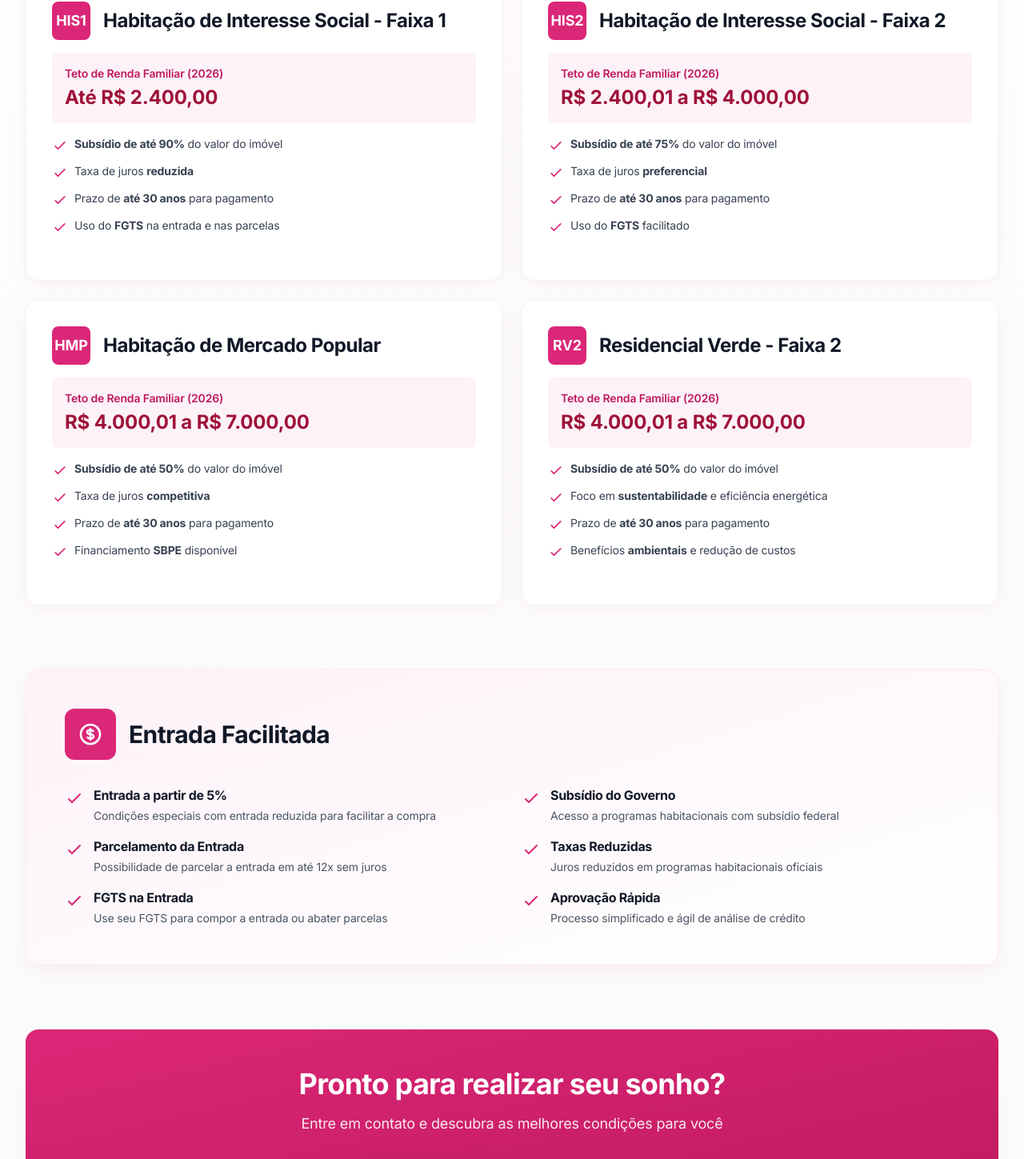
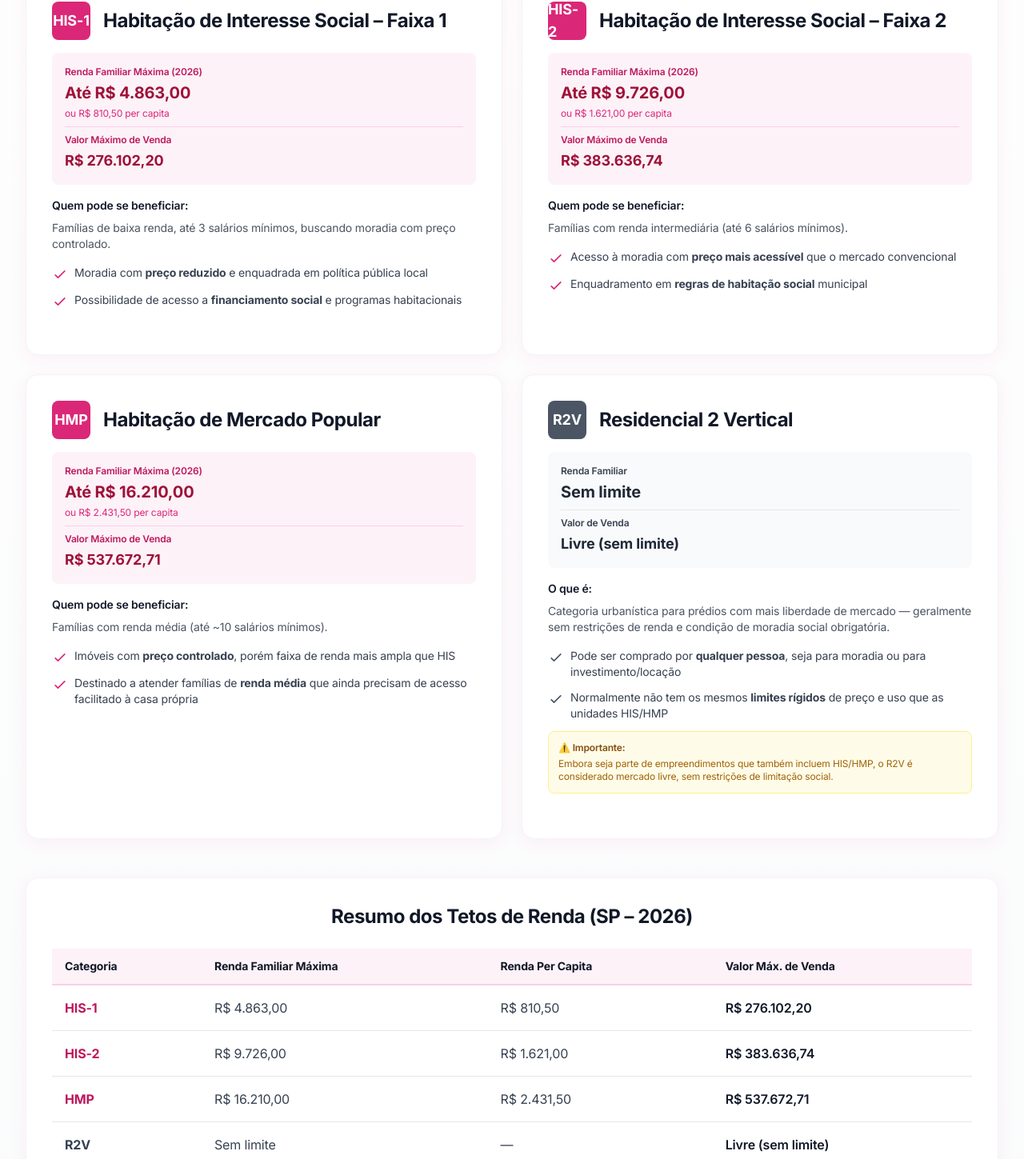
Before and after one commit to PedroVazN/Cikai, a React (Vite) app: page /como-comprar in a window 1280 px wide. Shown: the part 993-2442 px from the top of the page at 80% size. Built offline with nearby package versions, Linux system fonts and the light colour scheme; no server answers.

Commit message:
feat: Atualiza informacoes dos programas habitacionais com valores corretos de 2026

```diff
--- a/src/pages/ComoComprar.jsx
+++ b/src/pages/ComoComprar.jsx
@@ -110,19 +110,31 @@ function ComoComprar() {
           </div>
 
           <div className="grid md:grid-cols-2 gap-6 mb-12">
-            {/* HIS1 - Habitação de Interesse Social Faixa 1 */}
+            {/* HIS-1 - Habitação de Interesse Social Faixa 1 */}
             <div className="bg-white rounded-2xl p-8 shadow-elegant border border-gray-100 hover:shadow-elegant-lg transition-all duration-300">
               <div className="flex items-center gap-4 mb-4">
                 <div className="w-12 h-12 bg-primary-600 rounded-lg flex items-center justify-center text-white font-bold text-lg">
-                  HIS1
+                  HIS-1
                 </div>
-                <h3 className="text-2xl font-bold text-gray-900">Habitação de Interesse Social - Faixa 1</h3>
+                <h3 className="text-2xl font-bold text-gray-900">Habitação de Interesse Social – Faixa 1</h3>
               </div>
 
               <div className="space-y-4 mb-6">
-                <div className="p-4 bg-primary-50 rounded-lg">
-                  <p className="text-sm font-semibold text-primary-700 mb-1">Teto de Renda Familiar (2026)</p>
-                  <p className="text-2xl font-bold text-primary-800">Até R$ 2.400,00</p>
+                <div className="p-4 bg-primary-50 rounded-lg space-y-2">
+                  <div>
+                    <p className="text-xs font-semibold text-primary-700 mb-1">Renda Familiar Máxima (2026)</p>
+                    <p className="text-xl font-bold text-primary-800">Até R$ 4.863,00</p>
+                    <p className="text-xs text-primary-600 mt-1">ou R$ 810,50 per capita</p>
+                  </div>
+                  <div className="pt-2 border-t border-primary-200">
+                    <p className="text-xs font-semibold text-primary-700 mb-1">Valor Máximo de Venda</p>
+                    <p className="text-lg font-bold text-primary-800">R$ 276.102,20</p>
+                  </div>
+                </div>
+
+                <div className="space-y-2 mb-4">
+                  <p className="text-sm font-semibold text-gray-900">Quem pode se beneficiar:</p>
+                  <p className="text-sm text-gray-600">Famílias de baixa renda, até 3 salários mínimos, buscando moradia com preço controlado.</p>
                 </div>
 
                 <div className="space-y-3">
@@ -130,43 +142,43 @@ function ComoComprar() {
                     <svg className="w-5 h-5 text-primary-600 mt-0.5 flex-shrink-0" fill="none" stroke="currentColor" viewBox="0 0 24 24">
                       <path strokeLinecap="round" strokeLinejoin="round" strokeWidth={2} d="M5 13l4 4L19 7" />
                     </svg>
-                    <p className="text-gray-700 text-sm"><strong>Subsídio de até 90%</strong> do valor do imóvel</p>
+                    <p className="text-gray-700 text-sm">Moradia com <strong>preço reduzido</strong> e enquadrada em política pública local</p>
                   </div>
                   <div className="flex items-start gap-2">
                     <svg className="w-5 h-5 text-primary-600 mt-0.5 flex-shrink-0" fill="none" stroke="currentColor" viewBox="0 0 24 24">
                       <path strokeLinecap="round" strokeLinejoin="round" strokeWidth={2} d="M5 13l4 4L19 7" />
                     </svg>
-                    <p className="text-gray-700 text-sm">Taxa de juros <strong>reduzida</strong></p>
-                  </div>
-                  <div className="flex items-start gap-2">
-                    <svg className="w-5 h-5 text-primary-600 mt-0.5 flex-shrink-0" fill="none" stroke="currentColor" viewBox="0 0 24 24">
-                      <path strokeLinecap="round" strokeLinejoin="round" strokeWidth={2} d="M5 13l4 4L19 7" />
-                    </svg>
-                    <p className="text-gray-700 text-sm">Prazo de <strong>até 30 anos</strong> para pagamento</p>
-                  </div>
-                  <div className="flex items-start gap-2">
-                    <svg className="w-5 h-5 text-primary-600 mt-0.5 flex-shrink-0" fill="none" stroke="currentColor" viewBox="0 0 24 24">
-                      <path strokeLinecap="round" strokeLinejoin="round" strokeWidth={2} d="M5 13l4 4L19 7" />
-                    </svg>
-                    <p className="text-gray-700 text-sm">Uso do <strong>FGTS</strong> na entrada e nas parcelas</p>
+                    <p className="text-gray-700 text-sm">Possibilidade de acesso a <strong>financiamento social</strong> e programas habitacionais</p>
                   </div>
                 </div>
               </div>
             </div>
 
-            {/* HIS2 - Habitação de Interesse Social Faixa 2 */}
+            {/* HIS-2 - Habitação de Interesse Social Faixa 2 */}
             <div className="bg-white rounded-2xl p-8 shadow-elegant border border-gray-100 hover:shadow-elegant-lg transition-all duration-300">
               <div className="flex items-center gap-4 mb-4">
                 <div className="w-12 h-12 bg-primary-600 rounded-lg flex items-center justify-center text-white font-bold text-lg">
-                  HIS2
+                  HIS-2
                 </div>
-                <h3 className="text-2xl font-bold text-gray-900">Habitação de Interesse Social - Faixa 2</h3>
+                <h3 className="text-2xl font-bold text-gray-900">Habitação de Interesse Social – Faixa 2</h3>
               </div>
 
               <div className="space-y-4 mb-6">
-                <div className="p-4 bg-primary-50 rounded-lg">
-                  <p className="text-sm font-semibold text-primary-700 mb-1">Teto de Renda Familiar (2026)</p>
-                  <p className="text-2xl font-bold text-primary-800">R$ 2.400,01 a R$ 4.000,00</p>
+                <div className="p-4 bg-primary-50 rounded-lg space-y-2">
+                  <div>
+                    <p className="text-xs font-semibold text-primary-700 mb-1">Renda Familiar Máxima (2026)</p>
+                    <p className="text-xl font-bold text-primary-800">Até R$ 9.726,00</p>
+                    <p className="text-xs text-primary-600 mt-1">ou R$ 1.621,00 per capita</p>
+                  </div>
+                  <div className="pt-2 border-t border-primary-200">
+                    <p className="text-xs font-semibold text-primary-700 mb-1">Valor Máximo de Venda</p>
+                    <p className="text-lg font-bold text-primary-800">R$ 383.636,74</p>
+                  </div>
+                </div>
+
+                <div className="space-y-2 mb-4">
+                  <p className="text-sm font-semibold text-gray-900">Quem pode se beneficiar:</p>
+                  <p className="text-sm text-gray-600">Famílias com renda intermediária (até 6 salários mínimos).</p>
                 </div>
 
                 <div className="space-y-3">
@@ -174,25 +186,13 @@ function ComoComprar() {
                     <svg className="w-5 h-5 text-primary-600 mt-0.5 flex-shrink-0" fill="none" stroke="currentColor" viewBox="0 0 24 24">
                       <path strokeLinecap="round" strokeLinejoin="round" strokeWidth={2} d="M5 13l4 4L19 7" />
                     </svg>
-                    <p className="text-gray-700 text-sm"><strong>Subsídio de até 75%</strong> do valor do imóvel</p>
+                    <p className="text-gray-700 text-sm">Acesso à moradia com <strong>preço mais acessível</strong> que o mercado convencional</p>
                   </div>
                   <div className="flex items-start gap-2">
                     <svg className="w-5 h-5 text-primary-600 mt-0.5 flex-shrink-0" fill="none" stroke="currentColor" viewBox="0 0 24 24">
                       <path strokeLinecap="round" strokeLinejoin="round" strokeWidth={2} d="M5 13l4 4L19 7" />
                     </svg>
-                    <p className="text-gray-700 text-sm">Taxa de juros <strong>preferencial</strong></p>
-                  </div>
-                  <div className="flex items-start gap-2">
-                    <svg className="w-5 h-5 text-primary-600 mt-0.5 flex-shrink-0" fill="none" stroke="currentColor" viewBox="0 0 24 24">
-                      <path strokeLinecap="round" strokeLinejoin="round" strokeWidth={2} d="M5 13l4 4L19 7" />
-                    </svg>
-                    <p className="text-gray-700 text-sm">Prazo de <strong>até 30 anos</strong> para pagamento</p>
-                  </div>
-                  <div className="flex items-start gap-2">
-                    <svg className="w-5 h-5 text-primary-600 mt-0.5 flex-shrink-0" fill="none" stroke="currentColor" viewBox="0 0 24 24">
-                      <path strokeLinecap="round" strokeLinejoin="round" strokeWidth={2} d="M5 13l4 4L19 7" />
-                    </svg>
-                    <p className="text-gray-700 text-sm">Uso do <strong>FGTS</strong> facilitado</p>
+                    <p className="text-gray-700 text-sm">Enquadramento em <strong>regras de habitação social</strong> municipal</p>
                   </div>
                 </div>
               </div>
@@ -208,9 +208,21 @@ function ComoComprar() {
               </div>
 
               <div className="space-y-4 mb-6">
-                <div className="p-4 bg-primary-50 rounded-lg">
-                  <p className="text-sm font-semibold text-primary-700 mb-1">Teto de Renda Familiar (2026)</p>
-                  <p className="text-2xl font-bold text-primary-800">R$ 4.000,01 a R$ 7.000,00</p>
+                <div className="p-4 bg-primary-50 rounded-lg space-y-2">
+                  <div>
+                    <p className="text-xs font-semibold text-primary-700 mb-1">Renda Familiar Máxima (2026)</p>
+                    <p className="text-xl font-bold text-primary-800">Até R$ 16.210,00</p>
+                    <p className="text-xs text-primary-600 mt-1">ou R$ 2.431,50 per capita</p>
+                  </div>
+                  <div className="pt-2 border-t border-primary-200">
+                    <p className="text-xs font-semibold text-primary-700 mb-1">Valor Máximo de Venda</p>
+                    <p className="text-lg font-bold text-primary-800">R$ 537.672,71</p>
+                  </div>
+                </div>
+
+                <div className="space-y-2 mb-4">
+                  <p className="text-sm font-semibold text-gray-900">Quem pode se beneficiar:</p>
+                  <p className="text-sm text-gray-600">Famílias com renda média (até ~10 salários mínimos).</p>
                 </div>
 
                 <div className="space-y-3">
@@ -218,72 +230,106 @@ function ComoComprar() {
                     <svg className="w-5 h-5 text-primary-600 mt-0.5 flex-shrink-0" fill="none" stroke="currentColor" viewBox="0 0 24 24">
                       <path strokeLinecap="round" strokeLinejoin="round" strokeWidth={2} d="M5 13l4 4L19 7" />
                     </svg>
-                    <p className="text-gray-700 text-sm"><strong>Subsídio de até 50%</strong> do valor do imóvel</p>
+                    <p className="text-gray-700 text-sm">Imóveis com <strong>preço controlado</strong>, porém faixa de renda mais ampla que HIS</p>
                   </div>
                   <div className="flex items-start gap-2">
                     <svg className="w-5 h-5 text-primary-600 mt-0.5 flex-shrink-0" fill="none" stroke="currentColor" viewBox="0 0 24 24">
                       <path strokeLinecap="round" strokeLinejoin="round" strokeWidth={2} d="M5 13l4 4L19 7" />
                     </svg>
-                    <p className="text-gray-700 text-sm">Taxa de juros <strong>competitiva</strong></p>
-                  </div>
-                  <div className="flex items-start gap-2">
-                    <svg className="w-5 h-5 text-primary-600 mt-0.5 flex-shrink-0" fill="none" stroke="currentColor" viewBox="0 0 24 24">
-                      <path strokeLinecap="round" strokeLinejoin="round" strokeWidth={2} d="M5 13l4 4L19 7" />
-                    </svg>
-                    <p className="text-gray-700 text-sm">Prazo de <strong>até 30 anos</strong> para pagamento</p>
-                  </div>
-                  <div className="flex items-start gap-2">
-                    <svg className="w-5 h-5 text-primary-600 mt-0.5 flex-shrink-0" fill="none" stroke="currentColor" viewBox="0 0 24 24">
-                      <path strokeLinecap="round" strokeLinejoin="round" strokeWidth={2} d="M5 13l4 4L19 7" />
-                    </svg>
-                    <p className="text-gray-700 text-sm">Financiamento <strong>SBPE</strong> disponível</p>
+                    <p className="text-gray-700 text-sm">Destinado a atender famílias de <strong>renda média</strong> que ainda precisam de acesso facilitado à casa própria</p>
                   </div>
                 </div>
               </div>
             </div>
 
-            {/* RV2 - Residencial Verde Faixa 2 */}
+            {/* R2V - Residencial 2 Vertical */}
             <div className="bg-white rounded-2xl p-8 shadow-elegant border border-gray-100 hover:shadow-elegant-lg transition-all duration-300">
               <div className="flex items-center gap-4 mb-4">
-                <div className="w-12 h-12 bg-primary-600 rounded-lg flex items-center justify-center text-white font-bold text-lg">
-                  RV2
+                <div className="w-12 h-12 bg-gray-600 rounded-lg flex items-center justify-center text-white font-bold text-lg">
+                  R2V
                 </div>
-                <h3 className="text-2xl font-bold text-gray-900">Residencial Verde - Faixa 2</h3>
+                <h3 className="text-2xl font-bold text-gray-900">Residencial 2 Vertical</h3>
               </div>
 
               <div className="space-y-4 mb-6">
-                <div className="p-4 bg-primary-50 rounded-lg">
-                  <p className="text-sm font-semibold text-primary-700 mb-1">Teto de Renda Familiar (2026)</p>
-                  <p className="text-2xl font-bold text-primary-800">R$ 4.000,01 a R$ 7.000,00</p>
+                <div className="p-4 bg-gray-50 rounded-lg space-y-2">
+                  <div>
+                    <p className="text-xs font-semibold text-gray-700 mb-1">Renda Familiar</p>
+                    <p className="text-xl font-bold text-gray-800">Sem limite</p>
+                  </div>
+                  <div className="pt-2 border-t border-gray-200">
+                    <p className="text-xs font-semibold text-gray-700 mb-1">Valor de Venda</p>
+                    <p className="text-lg font-bold text-gray-800">Livre (sem limite)</p>
+                  </div>
+                </div>
+
+                <div className="space-y-2 mb-4">
+                  <p className="text-sm font-semibold text-gray-900">O que é:</p>
+                  <p className="text-sm text-gray-600">Categoria urbanística para prédios com mais liberdade de mercado — geralmente sem restrições de renda e condição de moradia social obrigatória.</p>
                 </div>
 
                 <div className="space-y-3">
                   <div className="flex items-start gap-2">
-                    <svg className="w-5 h-5 text-primary-600 mt-0.5 flex-shrink-0" fill="none" stroke="currentColor" viewBox="0 0 24 24">
+                    <svg className="w-5 h-5 text-gray-600 mt-0.5 flex-shrink-0" fill="none" stroke="currentColor" viewBox="0 0 24 24">
                       <path strokeLinecap="round" strokeLinejoin="round" strokeWidth={2} d="M5 13l4 4L19 7" />
                     </svg>
-                    <p className="text-gray-700 text-sm"><strong>Subsídio de até 50%</strong> do valor do imóvel</p>
+                    <p className="text-gray-700 text-sm">Pode ser comprado por <strong>qualquer pessoa</strong>, seja para moradia ou para investimento/locação</p>
                   </div>
                   <div className="flex items-start gap-2">
-                    <svg className="w-5 h-5 text-primary-600 mt-0.5 flex-shrink-0" fill="none" stroke="currentColor" viewBox="0 0 24 24">
+                    <svg className="w-5 h-5 text-gray-600 mt-0.5 flex-shrink-0" fill="none" stroke="currentColor" viewBox="0 0 24 24">
                       <path strokeLinecap="round" strokeLinejoin="round" strokeWidth={2} d="M5 13l4 4L19 7" />
                     </svg>
-                    <p className="text-gray-700 text-sm">Foco em <strong>sustentabilidade</strong> e eficiência energética</p>
+                    <p className="text-gray-700 text-sm">Normalmente não tem os mesmos <strong>limites rígidos</strong> de preço e uso que as unidades HIS/HMP</p>
                   </div>
-                  <div className="flex items-start gap-2">
-                    <svg className="w-5 h-5 text-primary-600 mt-0.5 flex-shrink-0" fill="none" stroke="currentColor" viewBox="0 0 24 24">
-                      <path strokeLinecap="round" strokeLinejoin="round" strokeWidth={2} d="M5 13l4 4L19 7" />
-                    </svg>
-                    <p className="text-gray-700 text-sm">Prazo de <strong>até 30 anos</strong> para pagamento</p>
-                  </div>
-                  <div className="flex items-start gap-2">
-                    <svg className="w-5 h-5 text-primary-600 mt-0.5 flex-shrink-0" fill="none" stroke="currentColor" viewBox="0 0 24 24">
-                      <path strokeLinecap="round" strokeLinejoin="round" strokeWidth={2} d="M5 13l4 4L19 7" />
-                    </svg>
-                    <p className="text-gray-700 text-sm">Benefícios <strong>ambientais</strong> e redução de custos</p>
+                  <div className="mt-3 p-3 bg-yellow-50 border border-yellow-200 rounded-lg">
+                    <p className="text-xs text-yellow-800 font-semibold">⚠️ Importante:</p>
+                    <p className="text-xs text-yellow-700 mt-1">Embora seja parte de empreendimentos que também incluem HIS/HMP, o R2V é considerado mercado livre, sem restrições de limitação social.</p>
                   </div>
                 </div>
               </div>
+            </div>
+          </div>
+
+          {/* Tabela Resumo */}
+          <div className="bg-white rounded-2xl p-8 shadow-elegant border border-gray-100 overflow-x-auto">
+            <h3 className="text-2xl font-bold text-gray-900 mb-6 text-center">Resumo dos Tetos de Renda (SP – 2026)</h3>
+            <div className="overflow-x-auto">
+              <table className="w-full min-w-[600px]">
+                <thead>
+                  <tr className="bg-primary-50 border-b-2 border-primary-200">
+                    <th className="px-4 py-3 text-left text-sm font-bold text-gray-900">Categoria</th>
+                    <th className="px-4 py-3 text-left text-sm font-bold text-gray-900">Renda Familiar Máxima</th>
+                    <th className="px-4 py-3 text-left text-sm font-bold text-gray-900">Renda Per Capita</th>
+                    <th className="px-4 py-3 text-left text-sm font-bold text-gray-900">Valor Máx. de Venda</th>
+                  </tr>
+                </thead>
+                <tbody className="divide-y divide-gray-200">
+                  <tr className="hover:bg-primary-50/50 transition-colors">
+                    <td className="px-4 py-4 font-bold text-primary-700">HIS-1</td>
+                    <td className="px-4 py-4 text-gray-700">R$ 4.863,00</td>
+                    <td className="px-4 py-4 text-gray-700">R$ 810,50</td>
+                    <td className="px-4 py-4 font-semibold text-gray-900">R$ 276.102,20</td>
+                  </tr>
+                  <tr className="hover:bg-primary-50/50 transition-colors">
+                    <td className="px-4 py-4 font-bold text-primary-700">HIS-2</td>
+                    <td className="px-4 py-4 text-gray-700">R$ 9.726,00</td>
+                    <td className="px-4 py-4 text-gray-700">R$ 1.621,00</td>
+                    <td className="px-4 py-4 font-semibold text-gray-900">R$ 383.636,74</td>
+                  </tr>
+                  <tr className="hover:bg-primary-50/50 transition-colors">
+                    <td className="px-4 py-4 font-bold text-primary-700">HMP</td>
+                    <td className="px-4 py-4 text-gray-700">R$ 16.210,00</td>
+                    <td className="px-4 py-4 text-gray-700">R$ 2.431,50</td>
+                    <td className="px-4 py-4 font-semibold text-gray-900">R$ 537.672,71</td>
+                  </tr>
+                  <tr className="hover:bg-gray-50 transition-colors">
+                    <td className="px-4 py-4 font-bold text-gray-700">R2V</td>
+                    <td className="px-4 py-4 text-gray-700">Sem limite</td>
+                    <td className="px-4 py-4 text-gray-700">—</td>
+                    <td className="px-4 py-4 font-semibold text-gray-900">Livre (sem limite)</td>
+                  </tr>
+                </tbody>
+              </table>
             </div>
           </div>
         </section>
```
